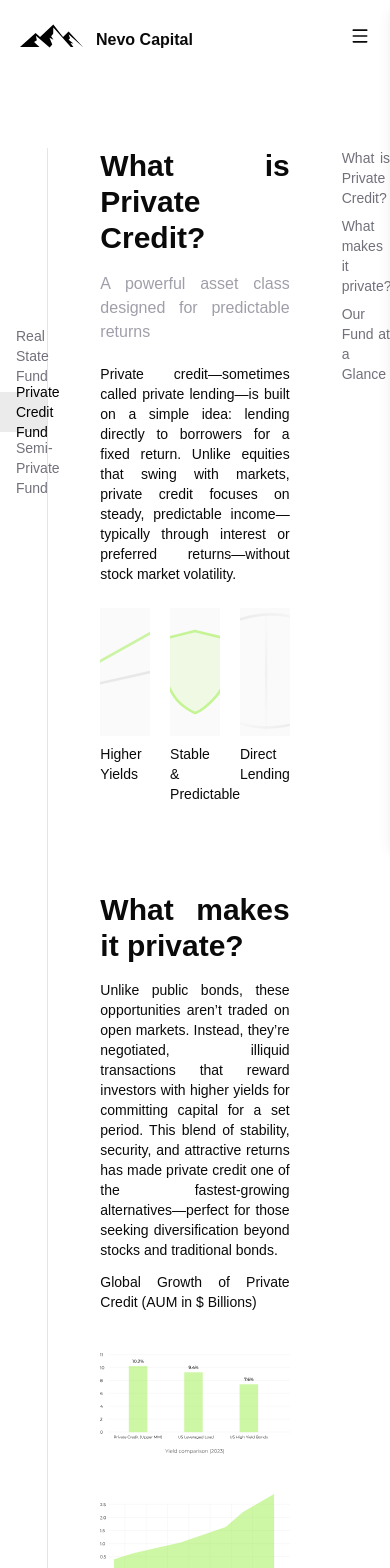
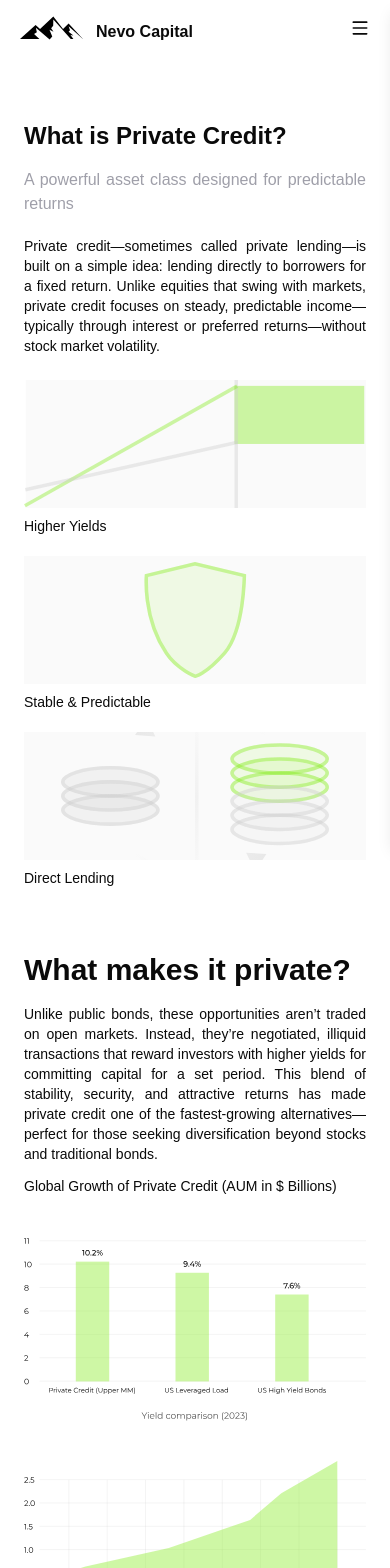
Before and after one commit to kid-us/nevocapital, a React (Vite) app: page /investment-funds in a window 390 px wide. Shown: the top 1568 px of the page. Built offline with nearby package versions, Linux system fonts and the light colour scheme; a web font is replaced by a local one.

Commit message:
feat: investment funds responsive

```diff
--- a/src/components/Navbar.tsx
+++ b/src/components/Navbar.tsx
@@ -12,7 +12,7 @@ const Navbar = () => {
   const [isInvestUsHovered, setIsInvestUsHovered] = useState<boolean>(false);
 
   return (
-    <div className="sticky top-0 w-full z-50 bg-white lg:px-0 px-5 lg:pt-0 pt-5">
+    <div className="sticky top-0 w-full z-50 bg-white lg:px-0 px-5 lg:py-0 py-3">
       <div className="w-full flex justify-between items-center">
         <motion.a
           whileHover={{ scale: 1.02 }}
--- a/src/routes/investment-funds.tsx
+++ b/src/routes/investment-funds.tsx
@@ -81,9 +81,9 @@ function InvestmentFunds() {
   }, []);
 
   return (
-    <div className="relative grid grid-cols-12 gap-x-5 mt-24 mb-20">
+    <div className="relative lg:grid grid-cols-12 gap-x-5 lg:mt-24 mt-16 mb-20">
       {/* Left Tabs */}
-      <div className="col-span-2 flex flex-col border-r space-y-4 pt-44">
+      <div className="col-span-2 lg:flex hidden flex-col border-r space-y-4 pt-44">
         <div className="sticky top-84 space-y-4 ">
           {tabs.map((tab) => (
             <p
@@ -102,11 +102,11 @@ function InvestmentFunds() {
       </div>
 
       {/* Main Content */}
-      <div className="col-span-8 px-8">
+      <div className="col-span-8 lg:px-8 px-6">
         {/* Private Credit */}
         <Reveal>
           <div id="PrivateCredit">
-            <h1 className="text-3xl">What is Private Credit?</h1>
+            <h1 className="lg:text-3xl text-2xl">What is Private Credit?</h1>
             <p className="text-zinc-400 mt-4">
               A powerful asset class designed for predictable returns
             </p>
@@ -118,7 +118,7 @@ function InvestmentFunds() {
               returns—without stock market volatility.
             </p>
             {/* Contents */}
-            <div className="my-6 grid grid-cols-3 gap-5">
+            <div className="my-6 grid lg:grid-cols-3 md:grid-cols-2  gap-5">
               {contents.map((content) => (
                 <div key={content.id} className="w-full">
                   <img
@@ -135,7 +135,7 @@ function InvestmentFunds() {
 
         {/* What makes it private */}
         <Reveal>
-          <div id="WhatMakesItPrivate" className="mt-16">
+          <div id="WhatMakesItPrivate" className="lg:mt-16 mt-10">
             <h1 className="text-3xl">What makes it private?</h1>
             <p className="text-sm mt-4">
               Unlike public bonds, these opportunities aren’t traded on open
@@ -157,7 +157,7 @@ function InvestmentFunds() {
 
         {/* Fund at a Glance */}
         <Reveal>
-          <div id="FundGlance" className="mt-16">
+          <div id="FundGlance" className="lg:mt-16 mt-10">
             <h1 className="text-3xl">Our Fund at a Glance</h1>
             <p className="mt-4 text-sm">
               Our Private Credit Fund provides short-term, real estate-backed
@@ -167,11 +167,11 @@ function InvestmentFunds() {
               protection of investor capital.
             </p>
 
-            <div className="my-6 grid grid-cols-2 gap-5">
+            <div className="my-6 lg:grid md:grid-cols-2 gap-5">
               {ourGlance.map((glance) => (
-                <div key={glance.id}>
+                <div key={glance.id} className="lg:my-0 my-5">
                   <img src={glance.img} alt={glance.title} />
-                  <p>{glance.title}</p>
+                  <p className="mt-2 lg:mt-0">{glance.title}</p>
                 </div>
               ))}
             </div>
@@ -180,7 +180,7 @@ function InvestmentFunds() {
       </div>
 
       {/* Right Sidebar Links */}
-      <div className="col-span-2">
+      <div className="lg:block hidden col-span-2">
         <div className="sticky top-28 flex flex-col space-y-2">
           {[
             { id: "PrivateCredit", label: "What is Private Credit?" },
```
